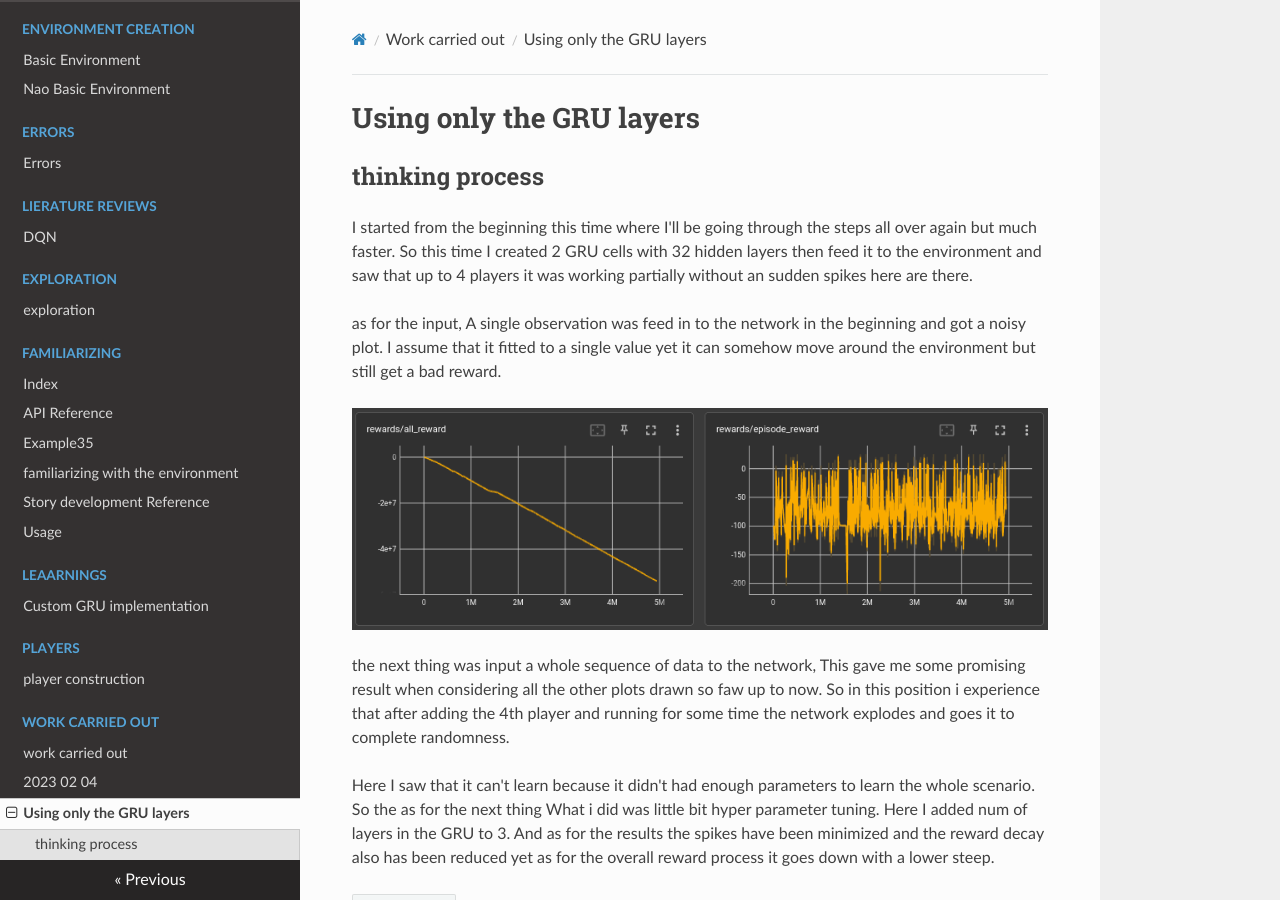
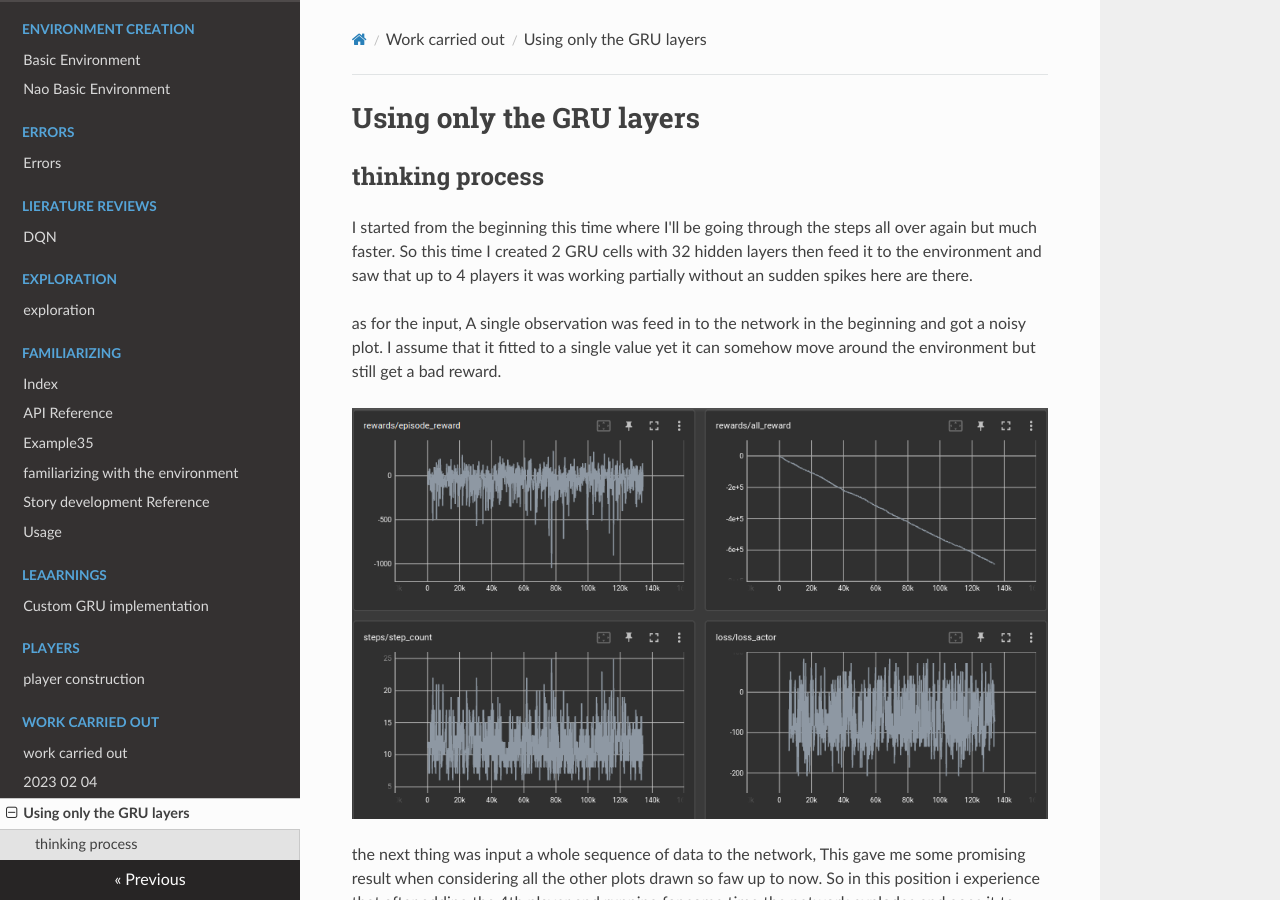
Before and after one commit to hasithz/Nao_doc, an MkDocs documentation site: the page built from docs/work carried out/2023 02 08.md, in a window 1280 px wide and 900 px high. Built offline with MkDocs 1.6.1, drawn with Linux system fonts in a browser that asks for light colours; nearby versions of some CDN libraries.

Commit message:
update on doc images

```diff
--- a/docs/work carried out/2023 02 08.md
+++ b/docs/work carried out/2023 02 08.md
@@ -6,9 +6,13 @@
 
 as for the input, A single observation was feed in to the network in the beginning and got a noisy plot. I assume that it fitted to a single value yet it can somehow move around the environment but still get a bad reward.
 
-![updating the network by only using the input](https://github.com/hasithz/Nao_doc/blob/main/assets/images/GRU%20reward%202023-02-05.png?raw=true)
+![updating the network by only using the input](https://github.com/hasithz/Nao_doc/blob/main/assets/images/GRU-2023-02-09.png?raw=true)
 
 
 the next thing was input a whole sequence of data to the network, This gave me some promising result when considering all the other plots drawn so faw up to now. So in this position i experience that after adding the 4th player and running for some time the network explodes and goes it to complete randomness.
 
+![updating the network by the sequence but 2 GRU layers only](https://github.com/hasithz/Nao_doc/blob/main/assets/images/2GRU-2023-02-09.png?raw=true)
+
 Here I saw that it can't learn because it didn't had enough parameters to learn the whole scenario. So the as for the next thing What i did was little bit hyper parameter tuning. Here I added num of layers in the GRU to 3. And as for the results the spikes have been minimized and the reward decay also has been reduced yet as for the overall reward process it goes down with a lower steep.
+
+![stacked GRU layers](https://github.com/hasithz/Nao_doc/blob/main/assets/images/2GRU3lyrs-2023-02-09.png?raw=true)
```
